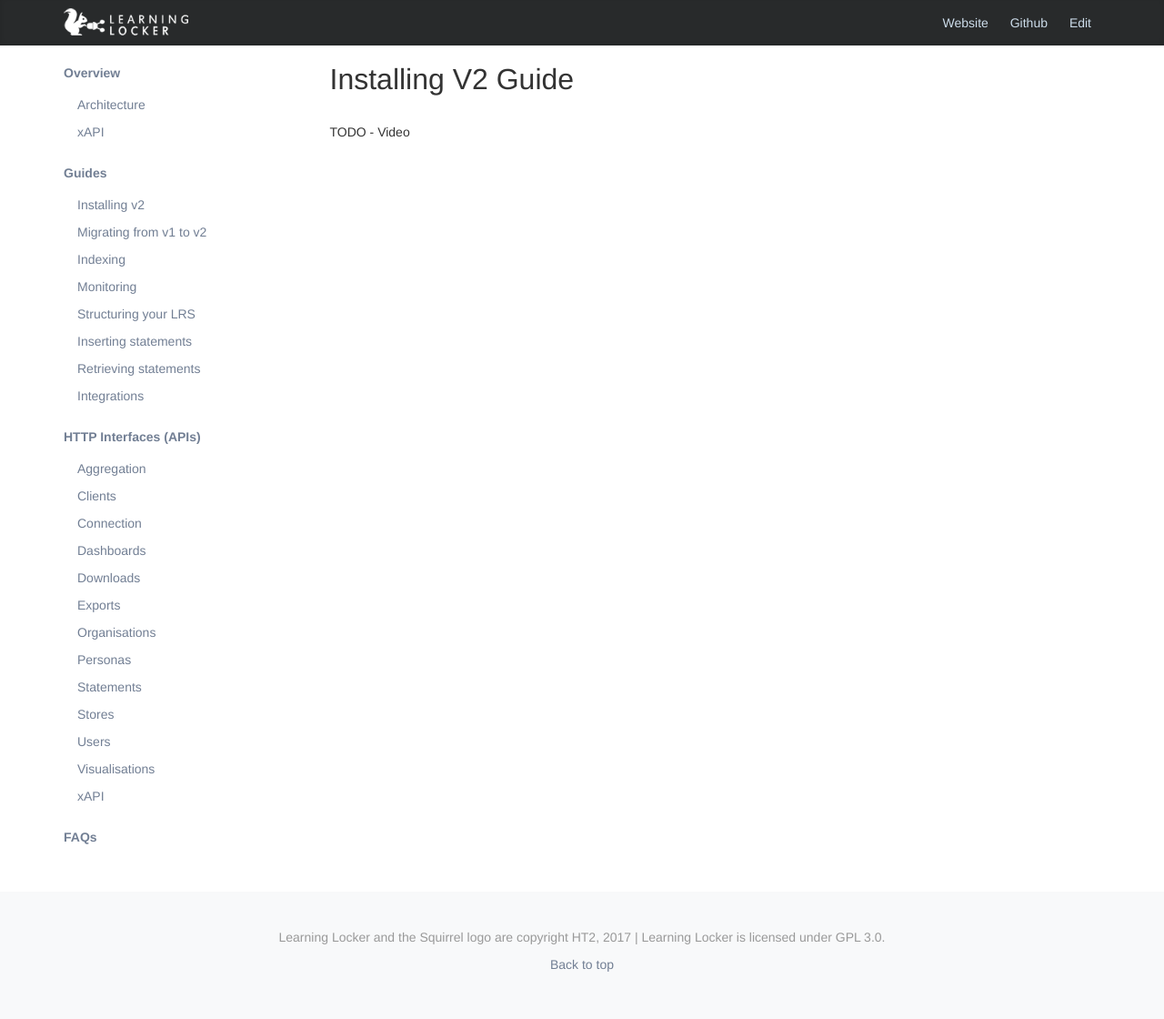
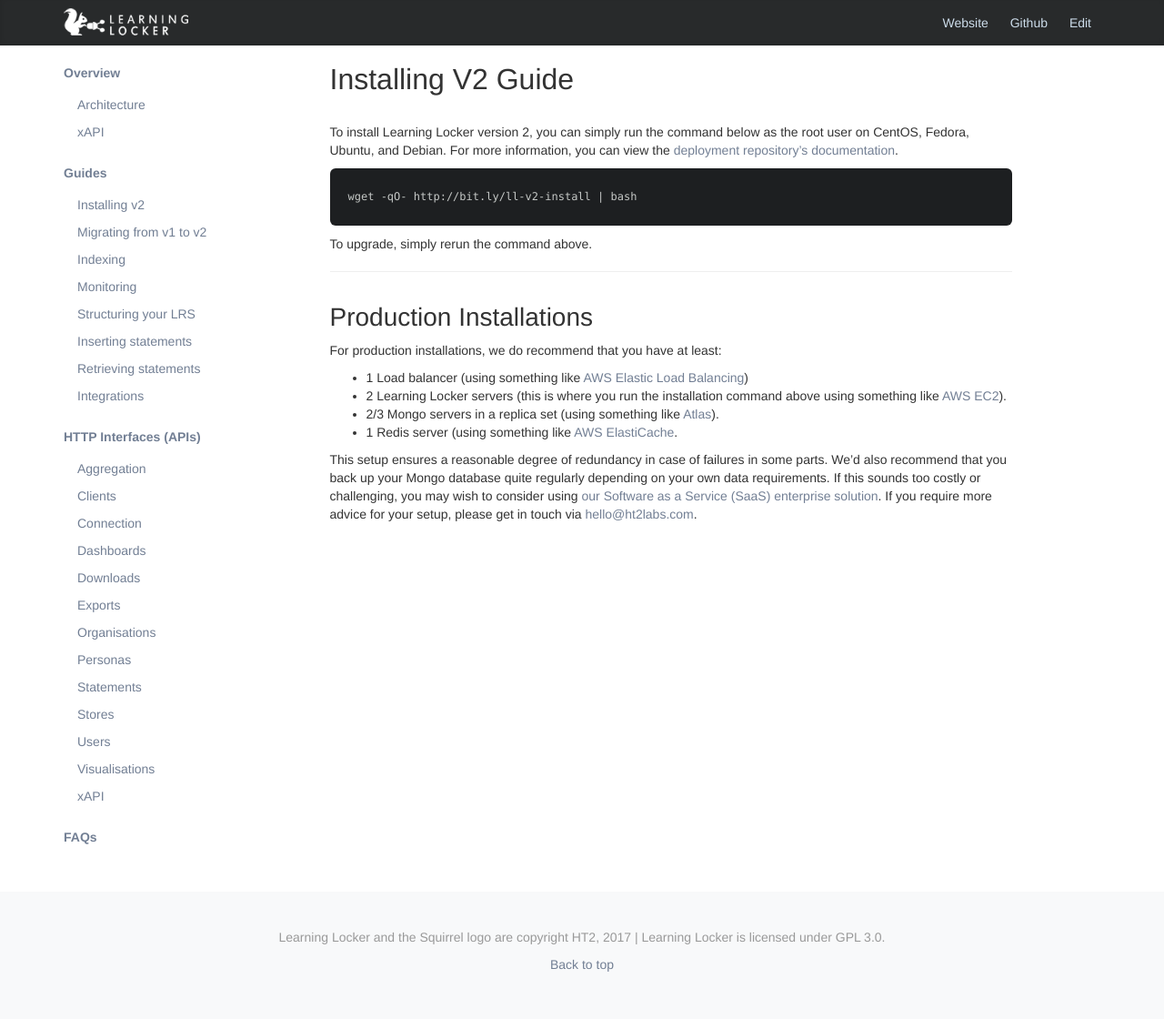
Before and after one commit to LearningLocker/docs, a Jekyll site: the page built from src/guides-installing.md, in a window 1280 px wide. Shown: the whole page at 91% size. Built offline with Jekyll 4.4.1, drawn with Linux system fonts in a browser that asks for light colours; nearby versions of some CDN libraries; our own code applies the rules of GitHub Pages for plain Markdown files.

Commit message:
Adds the installation guide.

````diff
--- a/src/guides-installing.md
+++ b/src/guides-installing.md
@@ -2,4 +2,20 @@
 ---
 
 # Installing V2 Guide
-TODO - Video
+To install Learning Locker version 2, you can simply run the command below as the root user on CentOS, Fedora, Ubuntu, and Debian. For more information, you can view the [deployment repository's documentation](https://github.com/LearningLocker/deploy).
+
+```sh
+wget -qO- http://bit.ly/ll-v2-install | bash
+```
+
+To upgrade, simply rerun the command above.
+
+## Production Installations
+For production installations, we do recommend that you have at least:
+
+- 1 Load balancer (using something like [AWS Elastic Load Balancing](https://aws.amazon.com/elasticloadbalancing/))
+- 2 Learning Locker servers (this is where you run the installation command above using something like [AWS EC2](https://aws.amazon.com/ec2/)).
+- 2/3 Mongo servers in a replica set (using something like [Atlas](https://www.mongodb.com/cloud/atlas)).
+- 1 Redis server (using something like [AWS ElastiCache](https://aws.amazon.com/elasticache/).
+
+This setup ensures a reasonable degree of redundancy in case of failures in some parts. We'd also recommend that you back up your Mongo database quite regularly depending on your own data requirements. If this sounds too costly or challenging, you may wish to consider using [our Software as a Service (SaaS) enterprise solution](https://www.ht2labs.com/learning-locker/). If you require more advice for your setup, please get in touch via [hello@ht2labs.com](mailto:hello@ht2labs.com).
````
